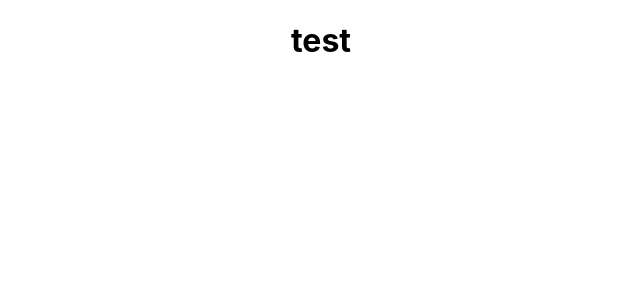
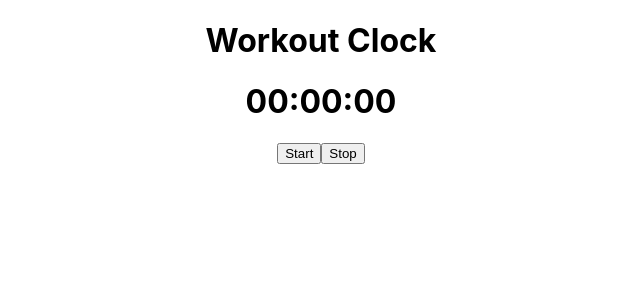
Before and after one commit to DeclanBernardin/Workout_clock, a React (Create React App) app: page / in a window 1280 px wide. Shown: the top 300 px of the page, without its empty margins (319-959 px from the left). Built offline with nearby package versions, Linux system fonts and the light colour scheme.

Commit message:
added some components for file structure and basic layout for look of app

```diff
--- a/src/App.js
+++ b/src/App.js
@@ -1,9 +1,13 @@
 import './App.css';
+import Buttons from './Components/Buttons/Buttons';
+import Timer from './Components/Timer/Timer';
 
 function App() {
   return (
     <div className="App">
-      <h1>test</h1>
+      <h1>Workout Clock</h1>
+      <Timer/>
+      <Buttons/>
     </div>
   );
 }
--- /dev/null
+++ b/src/Components/Buttons/Buttons.jsx
@@ -0,0 +1,18 @@
+import React, { Component } from 'react'
+
+class Buttons extends Component {
+    render(){
+        return(
+            <div>
+                <button>
+                 Start
+                </button>
+                <button>
+                 Stop
+                </button>
+            </div>
+        )
+    }
+}
+
+export default Buttons;
--- /dev/null
+++ b/src/Components/Timer/Timer.jsx
@@ -0,0 +1,11 @@
+import React, { Component } from 'react'
+
+class Timer extends Component {
+    render() {
+        return (
+            <h1>00:00:00</h1>
+        )
+    }
+}
+
+export default Timer;
```
Also changed, not shown: src/Components/Inputs/Inputs.jsx (added).
